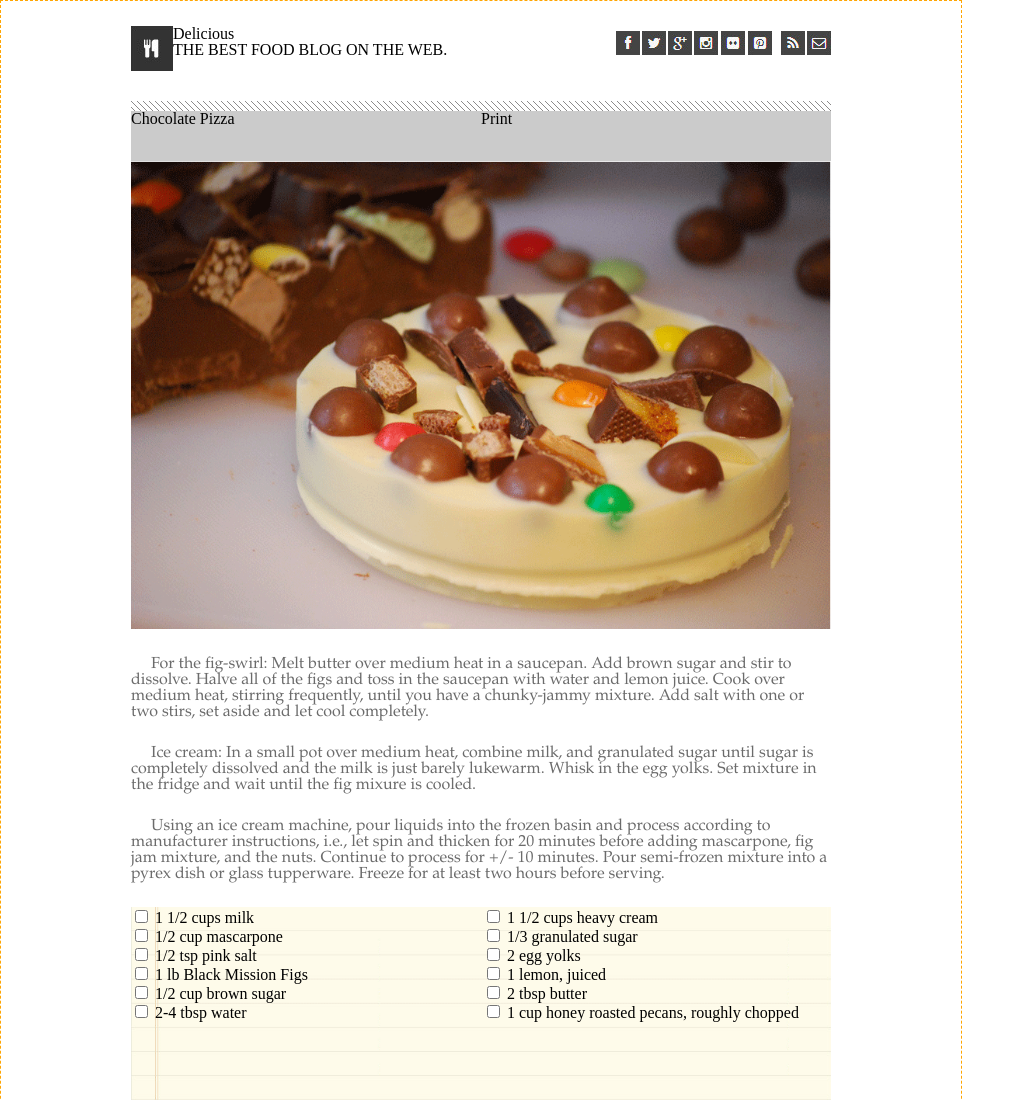
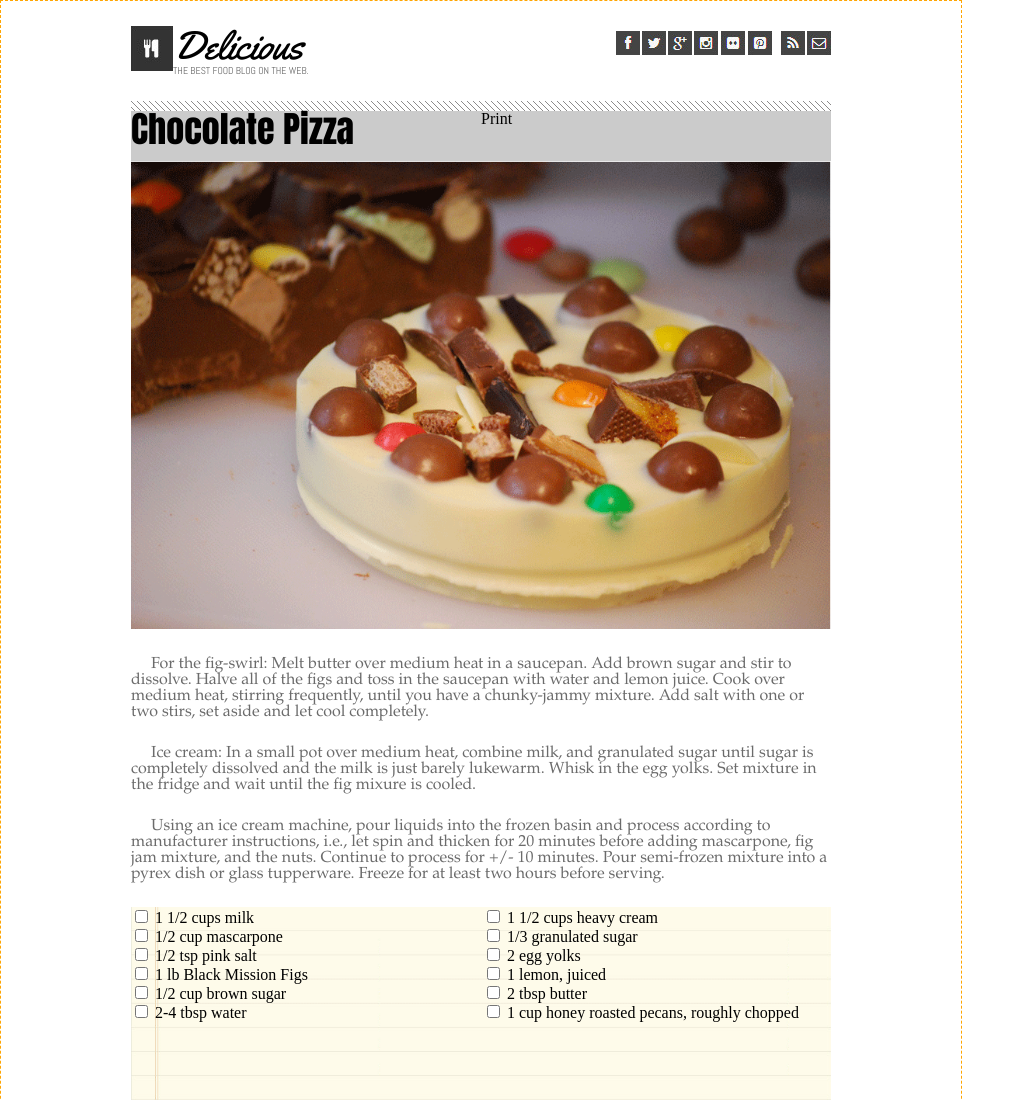
Before and after one commit to melaniebcohen/chocolate-pizza-301, a plain HTML site: page index.html in a window 1280 px wide. Shown: the top 1100 px of the page, without its empty margins (0-1025 px from the left). Drawn offline with Linux system fonts and the light colour scheme.

Commit message:
styling updates

```diff
--- a/index.html
+++ b/index.html
@@ -1,9 +1,12 @@
 <!DOCTYPE html>
 <html>
   <head>
+    <title>Chocolate Pizza</title>
     <link href="reset.css" rel="stylesheet" type="text/css">
     <link href="style.css" rel="stylesheet" type="text/css">
-    <title>Chocolate Pizza</title>
+    <link href="https://fonts.googleapis.com/css?family=Yellowtail" rel="stylesheet">
+    <link href="https://fonts.googleapis.com/css?family=Abel" rel="stylesheet">
+    <link href="https://fonts.googleapis.com/css?family=Anton" rel="stylesheet">
   </head>
   <body>
     <div class="grid-container outline">
@@ -42,7 +45,7 @@
     <main>
         <div class="row">
           <div class="col-2 margin"></div>
-          <div class="col-2"><p>Chocolate Pizza</p></div>
+          <div class="col-2"><p id="chocolate-pizza">Chocolate Pizza</p></div>
           <div class="col-2"><p>Print</p></div>
           <div class="col-2 margin"></div>
         </div>
--- a/style.css
+++ b/style.css
@@ -22,6 +22,15 @@ header .logo {
   float: left;
   margin-top: 25px;
 }
+h1 {
+  font-family: Yellowtail;
+  font-size: 40px;
+}
+h2 {
+  font-family: Abel;
+  font-size: 10px;
+  color: #6d6d6d;
+}
 .col-1-text {
   float: left;
   margin-top: 25px;
@@ -34,6 +43,10 @@ header li {
 }
 header li:nth-child(2) {
   margin-left: 9px;
+}
+#chocolate-pizza {
+  font-family: 'Anton';
+  font-size: 36px;
 }
 .col-pg-break {
   padding-top: 2px;
```
